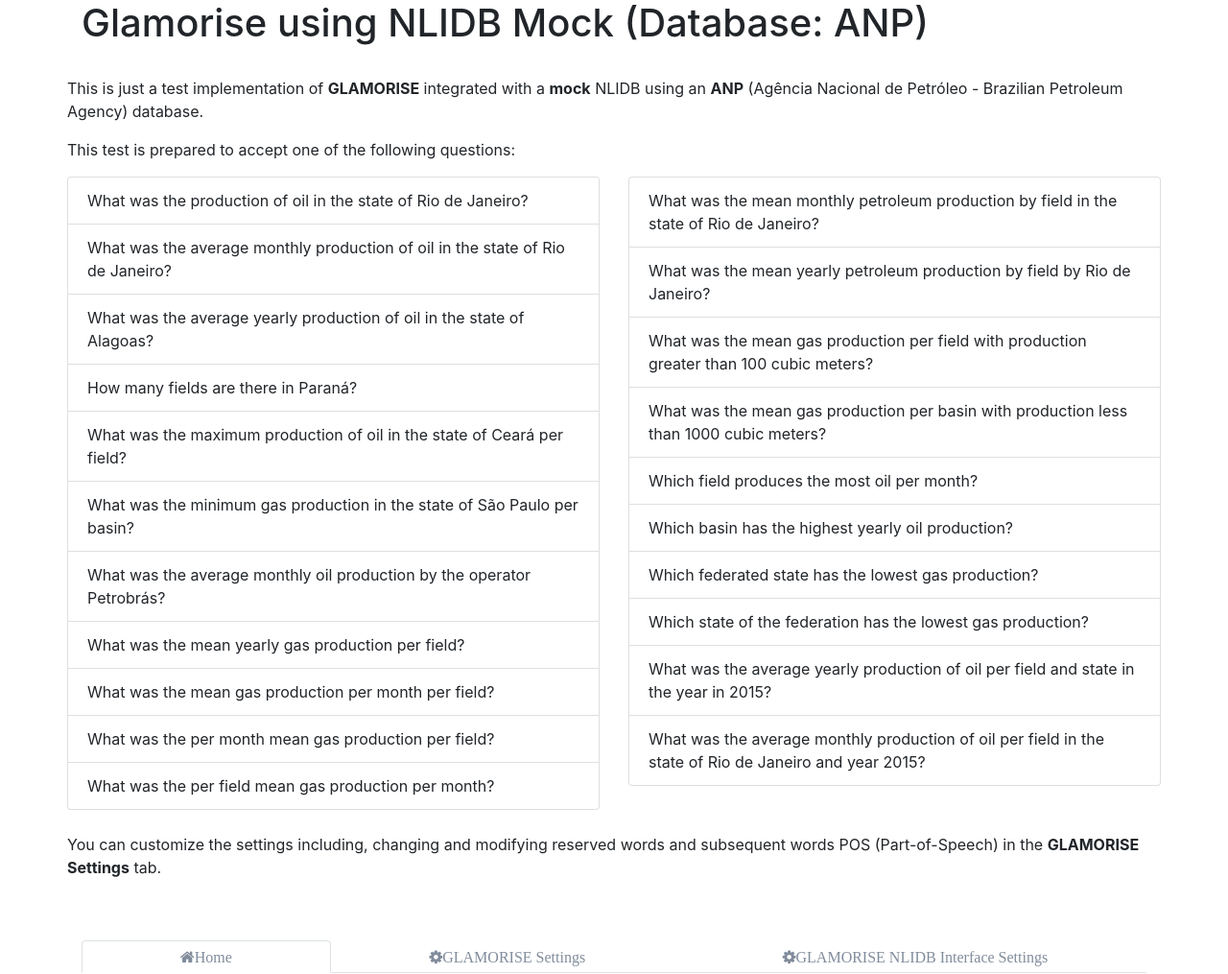
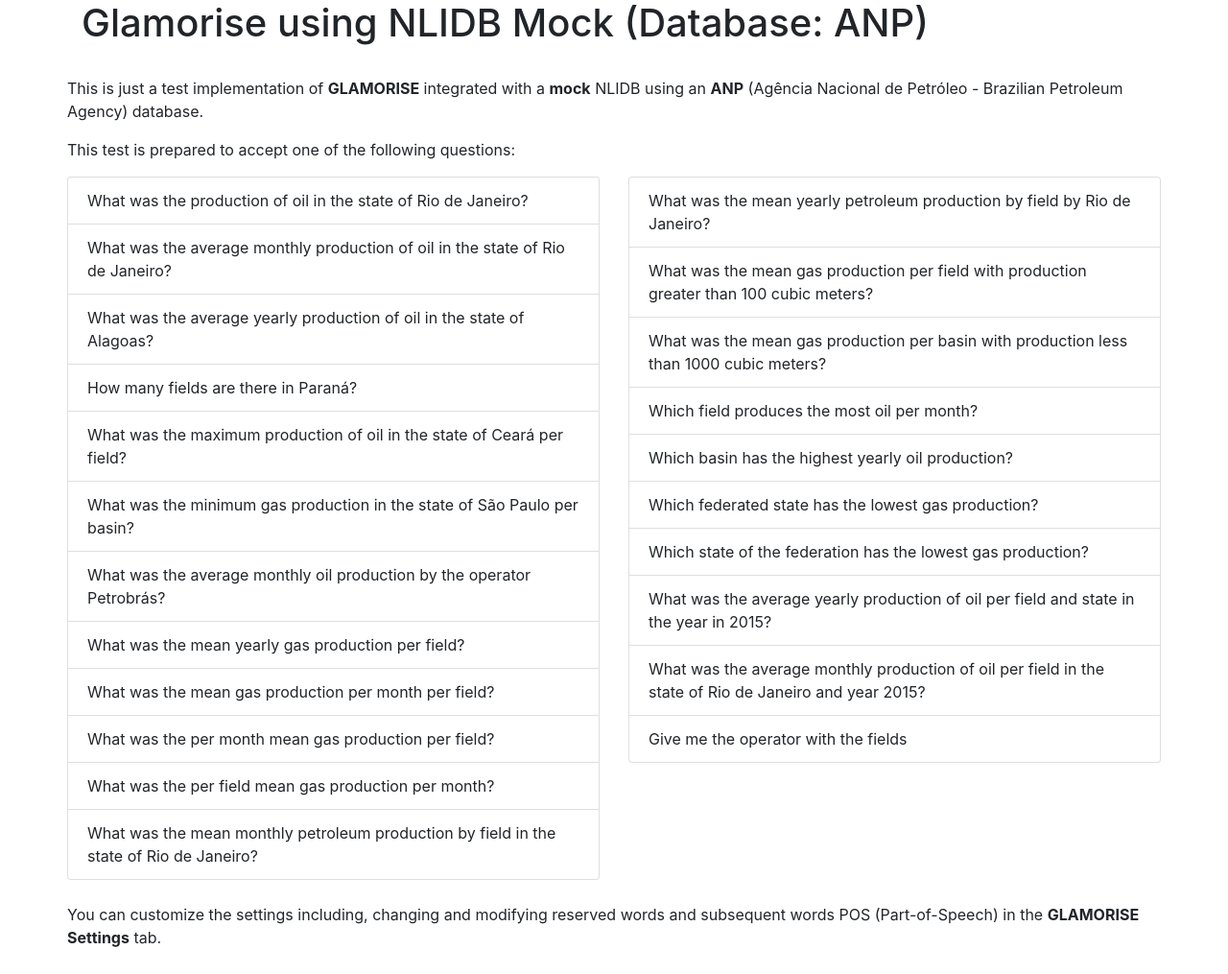
Before and after one commit to novello/GLAMORISE, a Flask app: page /glamorise_mock_anp in a window 1280 px wide. Shown: the part 230-1245 px from the top of the page at 96% size. Run offline with Flask 2, Linux system fonts and the light colour scheme; some libraries are stand-ins or nearby versions.

Commit message:
question 22

```diff
--- a/nlqs/nalir_anp.nlqs.txt
+++ b/nlqs/nalir_anp.nlqs.txt
@@ -19,3 +19,4 @@
 Which state of the federation has the lowest gas production?
 What was the average yearly production of oil per field and state in the year in 2015?
 What was the average monthly production of oil per field in the state of Rio de Janeiro and year 2015?
+Give me the operator with the highest number of fields
--- a/nlqs/nalir_nlidb_anp.nlqs.csv
+++ b/nlqs/nalir_nlidb_anp.nlqs.csv
@@ -25,3 +25,4 @@
 What was the mean oil production per month per field?;What was the oil production per month per field?;SELECT oil_production, year, month, field FROM ANP ;SELECT anp_year, anp_month, anp_field, AVG(anp_oil_production) as avg_anp_oil_production FROM NLIDB_RESULT_SET GROUP BY anp_year, anp_month, anp_field ORDER BY anp_year, anp_month, anp_field;success;Workaround replacing gas production by oil production
 What was the per month mean oil production per field?;What was the per month oil production per field?;SELECT year, month, oil_production, field FROM ANP ;SELECT anp_year, anp_month, anp_field, AVG(anp_oil_production) as avg_anp_oil_production FROM NLIDB_RESULT_SET GROUP BY anp_year, anp_month, anp_field ORDER BY anp_year, anp_month, anp_field;success;Workaround replacing gas production by oil production
 What was the per field mean oil production per month?;What was the per field oil production per month?;SELECT field, oil_production, year, month FROM ANP ;SELECT anp_field, anp_year, anp_month, AVG(anp_oil_production) as avg_anp_oil_production FROM NLIDB_RESULT_SET GROUP BY anp_field, anp_year, anp_month ORDER BY anp_field, anp_year, anp_month;success;Workaround replacing gas production by oil production
+Give me the operator with the highest number of fields;Give me the operator with the fields;SELECT DISTINCT ANP.OPERATOR as ANP_OPERATOR, ANP.FIELD as ANP_FIELD FROM ANP;SELECT anp_operator, max(ANP_FIELD) as max_ANP_FIELD FROM (SELECT anp_operator, count(DISTINCT ANP_FIELD) as ANP_FIELD FROM NLIDB_result_set GROUP BY anp_operator) ORDER BY anp_operator;success
--- a/web_interface/templates/mock_anp.html
+++ b/web_interface/templates/mock_anp.html
@@ -17,9 +17,9 @@
                 <li class="list-group-item">What was the mean gas production per month per field?</li>
                 <li class="list-group-item">What was the per month mean gas production per field?</li>
                 <li class="list-group-item">What was the per field mean gas production per month?</li>
+                <li class="list-group-item">What was the mean monthly petroleum production by field in the state of Rio de Janeiro?</li>
             </div>
             <div class="col-md-6">
-                <li class="list-group-item">What was the mean monthly petroleum production by field in the state of Rio de Janeiro?</li>
                 <li class="list-group-item">What was the mean yearly petroleum production by field by Rio de Janeiro?</li>
                 <li class="list-group-item">What was the mean gas production per field with production greater than 100 cubic meters?</li>
                 <li class="list-group-item">What was the mean gas production per basin with production less than 1000 cubic meters?</li>
@@ -29,6 +29,7 @@
                 <li class="list-group-item">Which state of the federation has the lowest gas production?</li>
                 <li class="list-group-item">What was the average yearly production of oil per field and state in the year in 2015?</li>
                 <li class="list-group-item">What was the average monthly production of oil per field in the state of Rio de Janeiro and year 2015?</li>
+                <li class="list-group-item">Give me the operator with the fields</li>
             </div>
         </ul class="list-group">
     </div>
```
